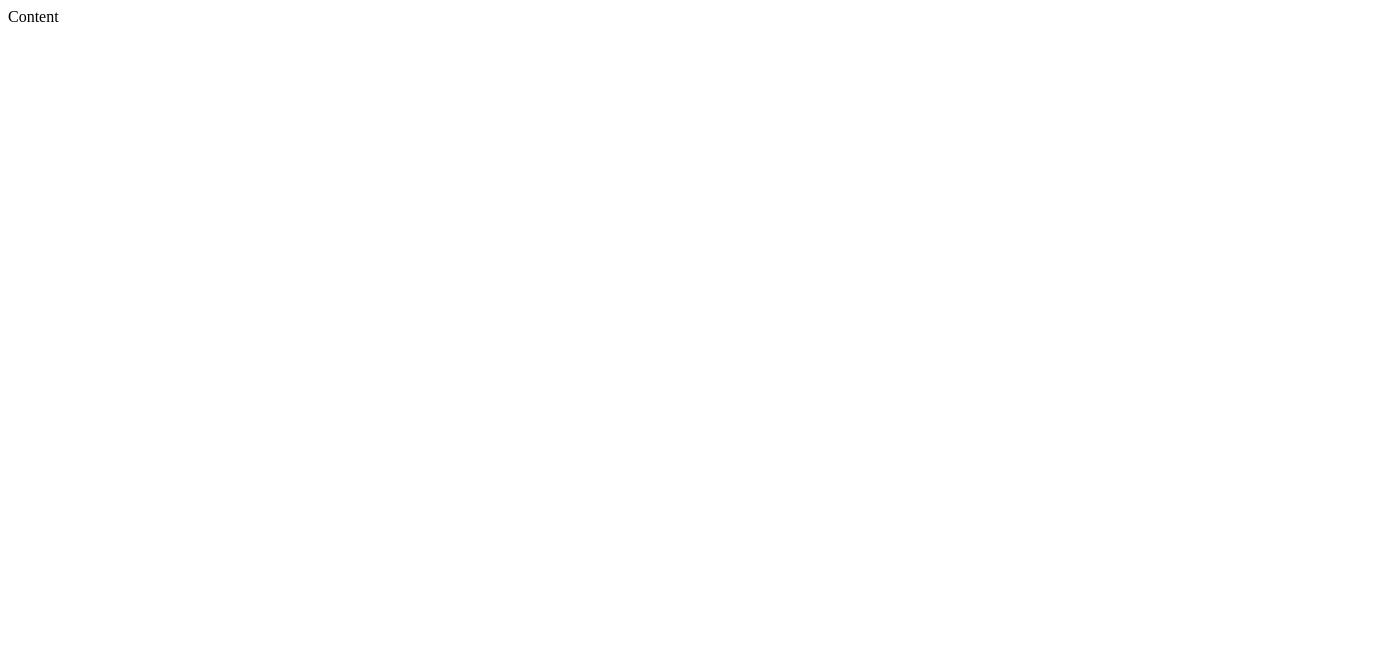
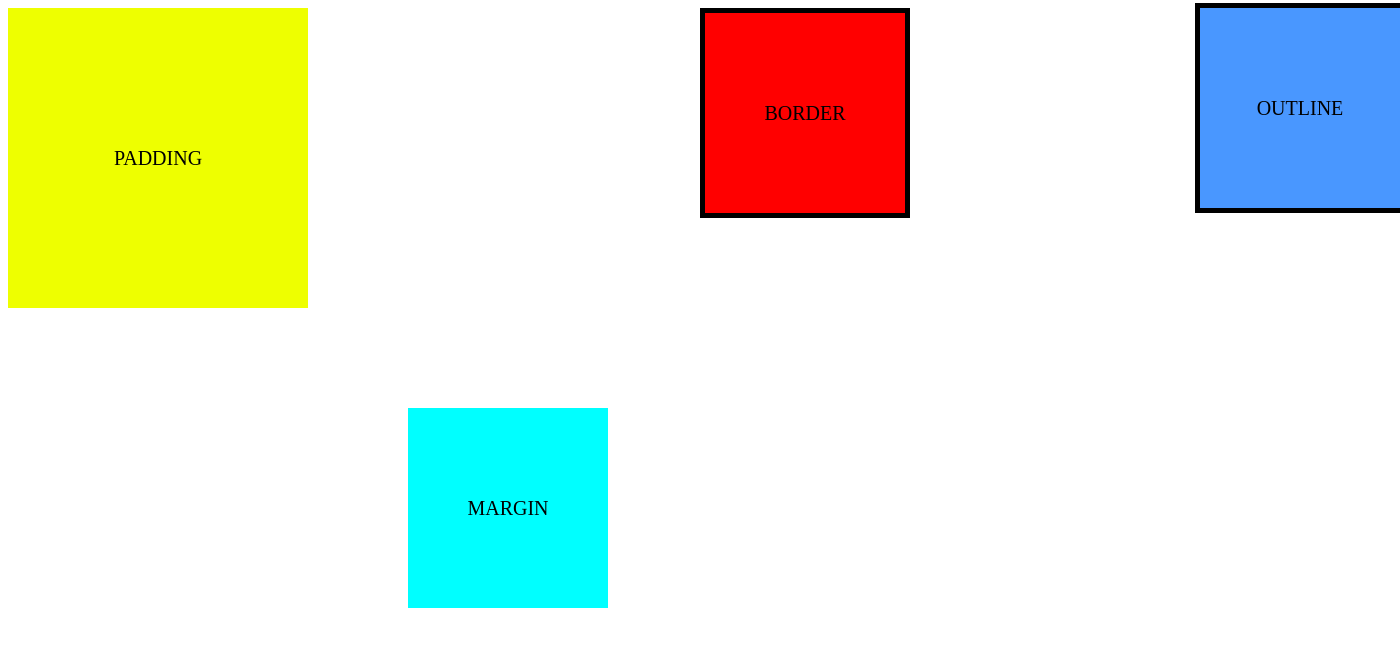
Before and after one commit to GhostOfficial07/EdEarn-Daily_Class-summary_Notes, a plain HTML site: page Day-12/index.html in a window 1280 px wide. Shown: the whole page, 1400 px wide, since content can reach past the window. Drawn offline with Linux system fonts and the light colour scheme; files that its build step writes are made by us from their sources.

Commit message:
second-commit

```diff
--- a/Day-12/index.html
+++ b/Day-12/index.html
@@ -4,6 +4,59 @@
     <meta charset="UTF-8">
     <meta name="viewport" content="width=device-width, initial-scale=1.0">
     <title>Day-12</title>
+    <link rel="stylesheet" href="style.css">
+    <style>
+
+        /*----- MARGIN -----*/
+        .box1{
+            position: absolute;
+            width: 200px;
+            height: 200px;
+            background-color: aqua;
+            text-align: center;
+            align-content: center;
+            font-size: 20px;
+            margin: 400px;
+        }
+
+        /*----- PADDING -----*/
+        .box2{
+            position: absolute;
+            width: 200px;
+            height: 200px;
+            background-color: rgb(238, 255, 0);
+            text-align: center;
+            align-content: center;
+            font-size: 20px;
+            padding: 50px;
+        }
+
+        /*----- BORDER -----*/
+        .box3{
+            position: absolute;
+            width: 200px;
+            height: 200px;
+            background-color: rgb(255, 0, 0);
+            text-align: center;
+            align-content: center;
+            font-size: 20px;
+            left: 700px;
+            border: 5px solid black;
+        }
+
+        /*----- OUTLINE -----*/
+        .box4{
+            position: absolute;
+            width: 200px;
+            height: 200px;
+            background-color: rgba(0, 110, 255, 0.712);
+            text-align: center;
+            align-content: center;
+            font-size: 20px;
+            left: 1200px;
+            outline: 5px solid black;
+        }
+    </style>
 </head>
 <body>
 
@@ -13,7 +66,13 @@
     <!-- Border: It's a line around the content box. It lies on the same plane and takes space as per its thickness. ----->
     <!-- Outline: It's a line around the content box. It lies on the another plane and it takes no space ----->
 
-    <div class="box">Content</div>
+    <div class="box1">MARGIN</div>
+
+    <div class="box2">PADDING</div>
+
+    <div class="box3">BORDER</div>
+
+    <div class="box4">OUTLINE</div>
 
 </body>
 </html>
```
Also changed, not shown: Day-03/index.html (+10 -12 lines), Day-14/index.html (renamed from Practice HTML/practice.html, +2 -7 lines), Day-12/style.css (deleted).
